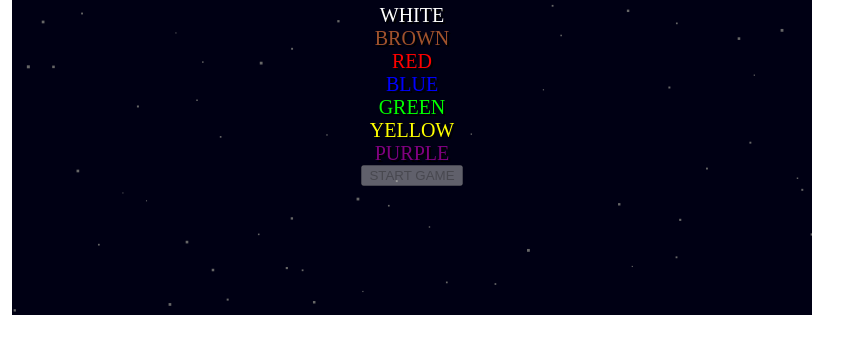
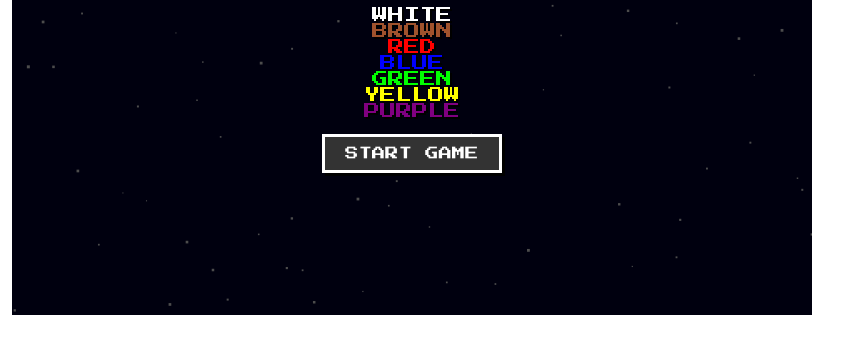
Before and after one commit to cursedspaghetti73/Forgotten-Wiz, a plain HTML site: page index.html in a window 1280 px wide. Shown: the part 297-650 px from the top of the page, without its empty margins (0-863 px from the left). Drawn offline with Linux system fonts and the light colour scheme.

Commit message:
Update style.css

```diff
--- a/style.css
+++ b/style.css
@@ -1,44 +1,49 @@
 /*
- * MODIFICHE PER LO STILE PIXEL ART
- * 1. image-rendering: pixelated; per mantenere i pixel.
- * 2. box-shadow rimosso o modificato per un aspetto più 'a blocchi'.
- * 3. Aggiunta una font pixel art (se disponibile e caricata).
- * 4. Bordi semplici e netti.
+ * 1. FONT PIXEL ART: Caricamento del font 'Press Start 2P' da Google Fonts.
+ * Assicurati che questa riga sia all'inizio del file CSS.
  */
+@import url('https://fonts.googleapis.com/css2?family=Press+Start+2P&display=swap');
 
-/* Applica image-rendering a tutto ciò che potrebbe scalare, inclusi i contenitori */
+/* Regola generale per applicare il font a tutti i testi nel gioco */
+body, #startScreen, button {
+    font-family: 'Press Start 2P', cursive; /* Applica il font pixel art */
+}
+
+/*
+ * 2. MODIFICHE ESSENZIALI PER L'ASPETTO PIXEL ART
+ */
 #game-container {
     /* Mantiene il bordo, ma lo rende più 'a blocchi' */
     border: 4px solid #fff;
-    /* Rimuovi box-shadow sfocato o usa un box-shadow 'a blocchi' se vuoi l'effetto */
-    /* box-shadow: 0 0 20px rgba(255, 255, 255, 0.5); <- RIMOSSO o MODIFICATO */
-    box-shadow: 4px 4px 0px 0px rgba(255, 255, 255, 0.8); /* Esempio di ombra 'a blocchi' */
+
+    /* Ombra 'a blocchi' tipica del pixel art per dare profondità */
+    box-shadow: 4px 4px 0px 0px rgba(255, 255, 255, 0.8);
 
     /* Imposta la dimensione del contenitore */
     width: 800px;
     height: 600px;
     position: relative;
 
-    /* NUOVO ESSENZIALE PER PIXEL ART: mantiene i pixel nitidi durante lo scaling */
+    /* ESSENZIALE PER PIXEL ART: mantiene i pixel nitidi durante lo scaling */
     image-rendering: pixelated;
+    image-rendering: -moz-crisp-edges; /* Fallback per Firefox */
+    image-rendering: crisp-edges;
 
-    /* NUOVO: Immagine di sfondo animata */
-    background-image: url('https://github.com/cursedspaghetti73/Forgotten-Wiz/blob/main/EmptySpace.png'); /* SOSTITUISCI CON IL NOME DEL TUO FILE */
-    background-size: cover; /* Assicura che copra l'intera area */
+    /* Immagine di sfondo */
+    background-image: url('https://github.com/cursedspaghetti73/Forgotten-Wiz/blob/main/EmptySpace.png');
+    background-size: cover;
     background-repeat: no-repeat;
-    /* Puoi aggiungere qui un'animazione CSS se l'immagine è statica */
 }
 
 #startScreen {
-    /* Applica una font pixel art, se ne hai una caricata nel CSS globale */
-    /* Esempio: font-family: 'Pixel Art Font', monospace; */
+    /* Il font è già applicato dal body */
 
-    /* L'opacità dello sfondo viene rimossa per vedere l'immagine del contenitore */
     position: absolute;
-    width: 100%; /* Copre il contenitore */
-    height: 100%; /* Copre il contenitore */
-    /* Lo sfondo semi-trasparente va bene, ma rimuovi l'anti-aliasing */
-    background-color: rgba(0, 0, 0, 0.6); /* Lievemente più opaco per leggibilità */
+    width: 100%;
+    height: 100%;
+
+    /* Sfondo semi-trasparente */
+    background-color: rgba(0, 0, 0, 0.7);
 
     color: #fff;
     display: flex;
@@ -47,21 +52,20 @@
     align-items: center;
     text-align: center;
 
-    /* Riduci la dimensione del font per un look più 'a blocchi' */
-    font-size: 20px;
+    /* Riduci la dimensione del font, poiché 'Press Start 2P' è molto grande */
+    font-size: 16px;
 
     padding: 20px;
     box-sizing: border-box;
     border: none;
     z-index: 10;
 
-    /* L'aggiunta di text-shadow 'a blocchi' può migliorare l'effetto */
+    /* Ombra del testo 'a blocchi' per migliorare la leggibilità su sfondo scuro */
     text-shadow: 2px 2px 0px #000;
 }
 
-/* Assicurati che la tela sia visibile ma non abbia lo sfondo predefinito */
 #gameCanvas {
-    background-color: transparent; /* Rimuovi lo sfondo scuro predefinito */
+    background-color: transparent;
     display: block;
     position: absolute;
     top: 0;
@@ -69,4 +73,33 @@
 
     /* IMPORTANTE: Applicalo anche alla canvas/tela */
     image-rendering: pixelated;
+    image-rendering: -moz-crisp-edges;
+    image-rendering: crisp-edges;
 }
+
+/* * 3. SUGGERIMENTO: Aggiungi uno stile Pixel Art per i BOTTONI (se presenti)
+ */
+button {
+    background-color: #333;
+    color: #fff;
+    padding: 10px 20px;
+    margin-top: 15px;
+    border: 3px solid #fff; /* Bordo netto e spesso */
+    cursor: pointer;
+
+    /* Ombra netta per dare l'effetto 3D/blocco */
+    box-shadow: 3px 3px 0px 0px #000;
+
+    /* Rimuovi l'arrotondamento predefinito */
+    border-radius: 0;
+
+    /* Aggiungi un effetto hover per l'interazione */
+    transition: all 0.1s ease-in-out;
+}
+
+button:hover {
+    background-color: #555;
+    /* Sposta l'ombra per simulare la pressione */
+    box-shadow: 1px 1px 0px 0px #000;
+    transform: translate(2px, 2px);
+}
```
